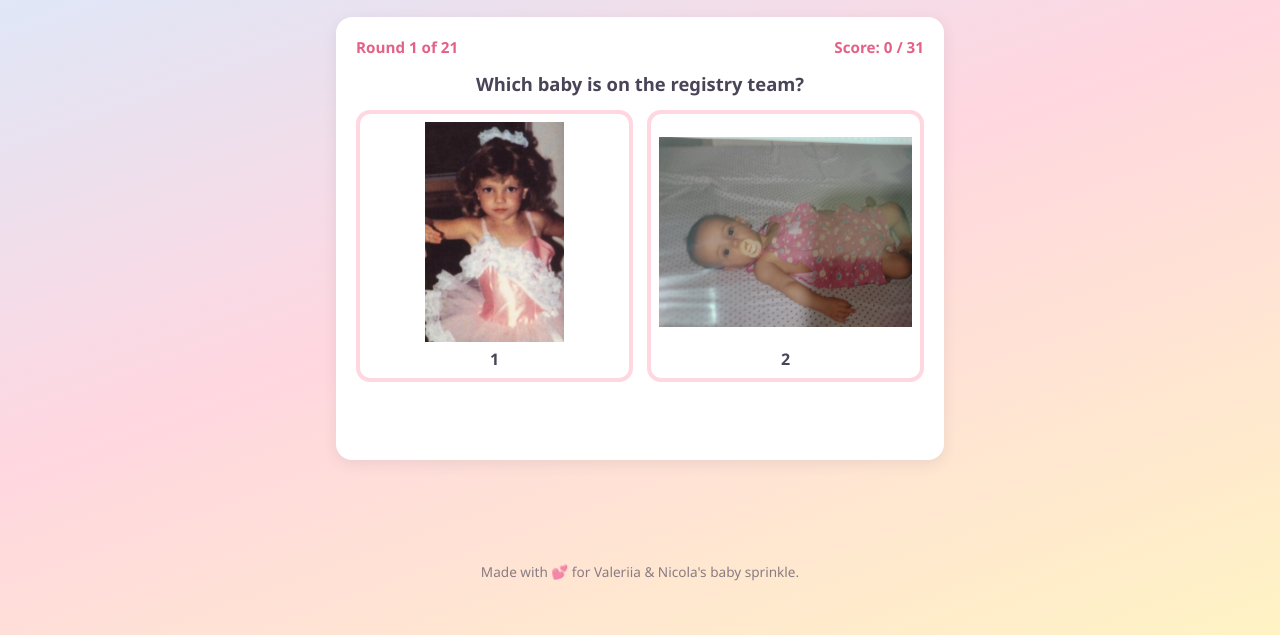
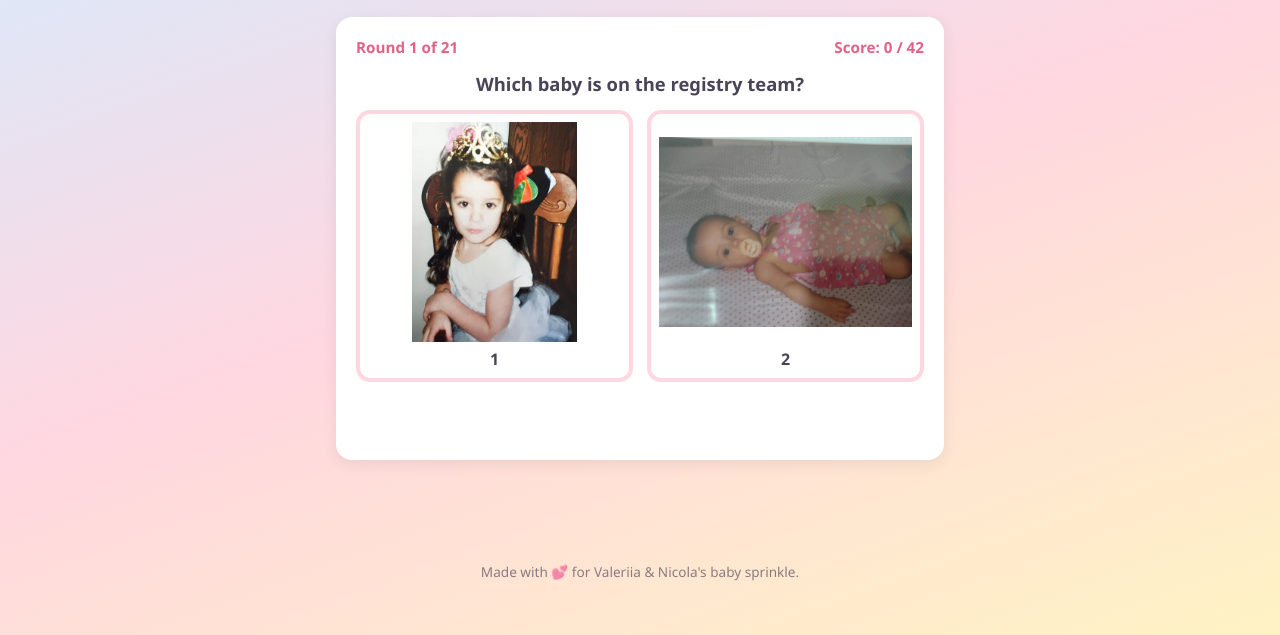
Before and after one commit to sanchitasaxena/baby-sprinkle-game, a plain HTML site: page frontend/index.html in a window 1280 px wide. Both pictures are taken after a click on the button "Start Guessing →". Shown: the part 165-800 px from the top of the page. Drawn offline with Linux system fonts and the light colour scheme.

Commit message:
Make every quiz round start with two photos
Require players to identify the real teammate photo before choosing the
teammate in all 21 rounds, with a two-point maximum per round.

Co-authored-by: Copilot <223556219+Copilot@users.noreply.github.com>

```diff
--- a/frontend/Don't Peek/answers.js
+++ b/frontend/Don't Peek/answers.js
@@ -58,6 +58,8 @@ window.GAME_DATA = {
     Russell: "boy",
     Martin: "boy",
     Steve: "boy",
+    John: "boy",
+    Kai: "boy",
     Carolina: "girl",
     Olivia: "girl",
     Sanchita: "special",
--- a/frontend/index.html
+++ b/frontend/index.html
@@ -67,7 +67,7 @@
   </footer>
 </div>
 
-<script src="Don't Peek/answers.js?v=2"></script>
-<script src="script.js?v=2"></script>
+<script src="Don't Peek/answers.js?v=3"></script>
+<script src="script.js?v=3"></script>
 </body>
 </html>
--- a/frontend/script.js
+++ b/frontend/script.js
@@ -55,18 +55,22 @@ function buildQuestions() {
   const decoyPools = Object.fromEntries(
     Object.entries(gameData.decoyPools).map(([group, photos]) => [group, shuffle(photos)]),
   );
-  const targetTwoPictureCount = Math.min(
-    Math.floor(photoQuestions.length / 2),
-    Object.values(decoyPools).reduce((total, photos) => total + photos.length, 0),
+  const decoyPoolIndexes = Object.fromEntries(
+    Object.keys(decoyPools).map((group) => [group, 0]),
   );
-  let twoPictureCount = 0;
 
   const questions = photoQuestions.map((question) => {
-    const pool = decoyPools[question.decoyGroup] || [];
-    const twoPicture = twoPictureCount < targetTwoPictureCount && pool.length > 0;
-    const decoyPhoto = twoPicture ? pool.pop() : null;
-    if (twoPicture) twoPictureCount += 1;
-    return { ...question, twoPicture, decoyPhoto };
+    const pool = decoyPools[question.decoyGroup];
+    if (!pool?.length) {
+      throw new Error(`No decoy photos configured for ${question.name}.`);
+    }
+    const index = decoyPoolIndexes[question.decoyGroup];
+    decoyPoolIndexes[question.decoyGroup] += 1;
+    return {
+      ...question,
+      twoPicture: true,
+      decoyPhoto: pool[index % pool.length],
+    };
   });
 
   return shuffle(questions);
@@ -348,6 +352,7 @@ async function selectPair(button, token) {
     }
     updateScore();
     phase = "teammate";
+    roundPrompt.textContent = "Who is this baby?";
     renderNameChoices(next.round);
   } catch (err) {
     feedback.textContent = `⚠️ ${err.message}`;
```
